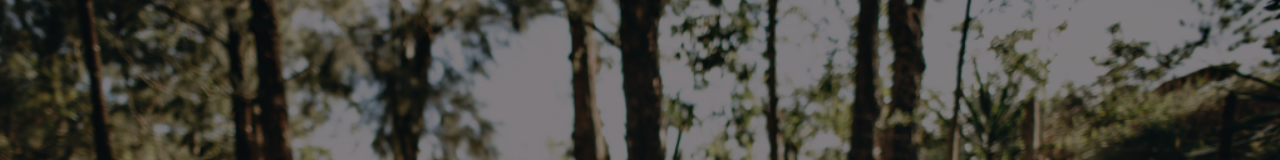
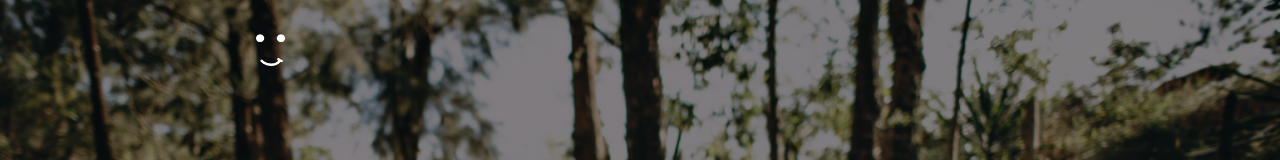
Before and after one commit to OlliePorter/joyer-site, a React (Create React App) app: page / in a window 1280 px wide. Shown: the top 160 px of the page. Built offline with nearby package versions, Linux system fonts and the light colour scheme.

Commit message:
Add header styling & logo

```diff
--- a/src/App.js
+++ b/src/App.js
@@ -2,10 +2,12 @@ import React from 'react';
 import './App.css';
 import About from './About';
 import Features from './Features'
+import Header from './Header'
 
 function App() {
   return (
     <div>
+        <Header/>
         <About/>
         <Features/>
     </div>
--- /dev/null
+++ b/src/Header.js
@@ -0,0 +1,35 @@
+import React from 'react';
+import {makeStyles} from '@material-ui/core/styles';
+import AppBar from '@material-ui/core/AppBar';
+import Toolbar from '@material-ui/core/Toolbar';
+import Logo from "./assets/JOYER_APP_LOGO.png";
+import Typography from '@material-ui/core/Typography';
+
+const useStyles = makeStyles(theme => ({
+  navContainer: {
+    position: 'absolute',
+    backgroundColor: 'transparent',
+    zIndex: 100,
+    top: 0,
+    left: 0,
+    right: 0,
+    borderBottomWidth: 0,
+    height: '70px',
+    display: 'flex',
+  },
+  joyerLogo: {
+    height: '35px',
+    width: '30px',
+    paddingTop: '2em',
+    paddingLeft: '16em',
+  }
+}));
+
+export default function Header() {
+  const classes = useStyles();
+  return (
+    <nav className={classes.navContainer}>
+      <img src={Logo} className={classes.joyerLogo}/>
+    </nav>
+  );
+}
```
Also changed, not shown: src/assets/JOYER_APP_LOGO.png (added).
